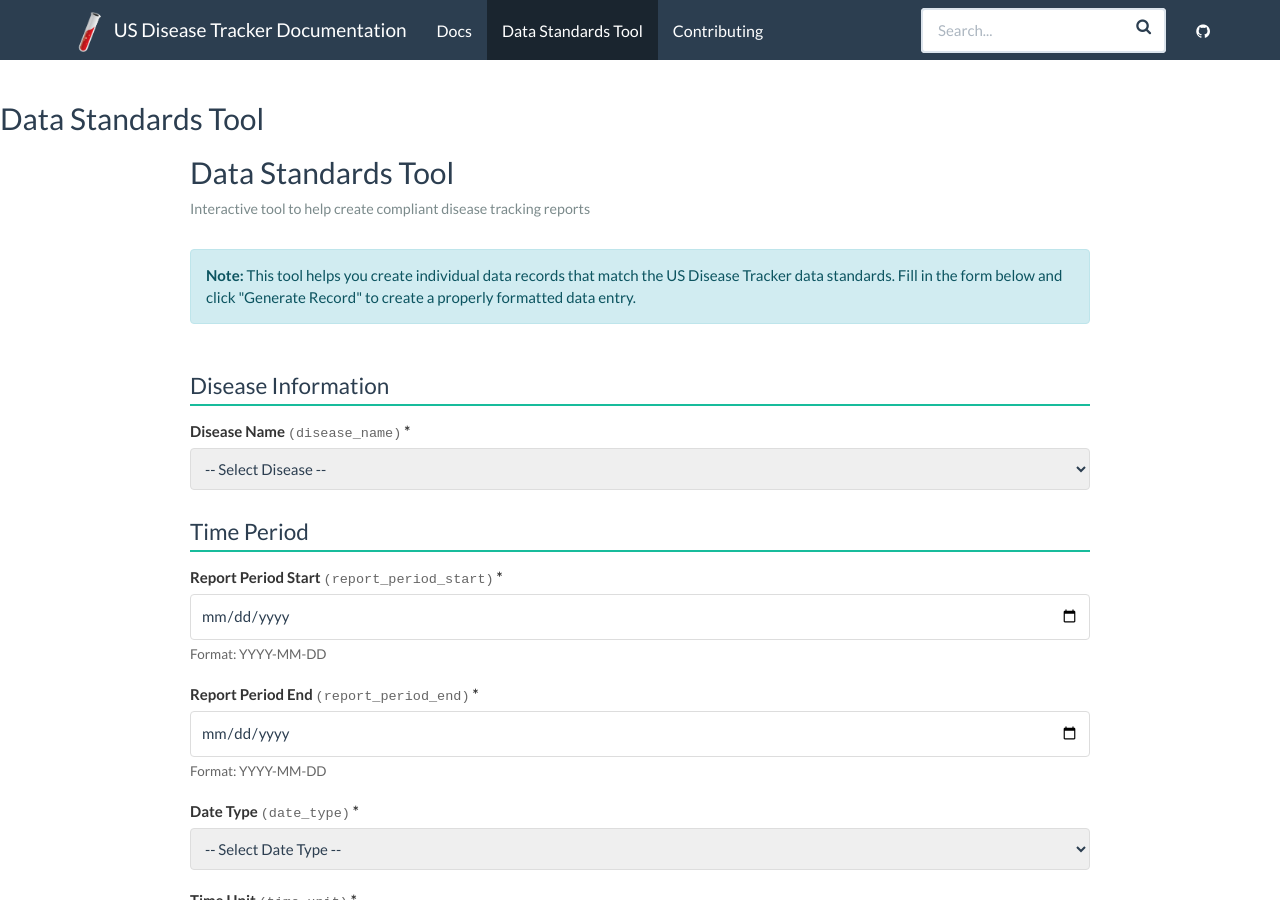
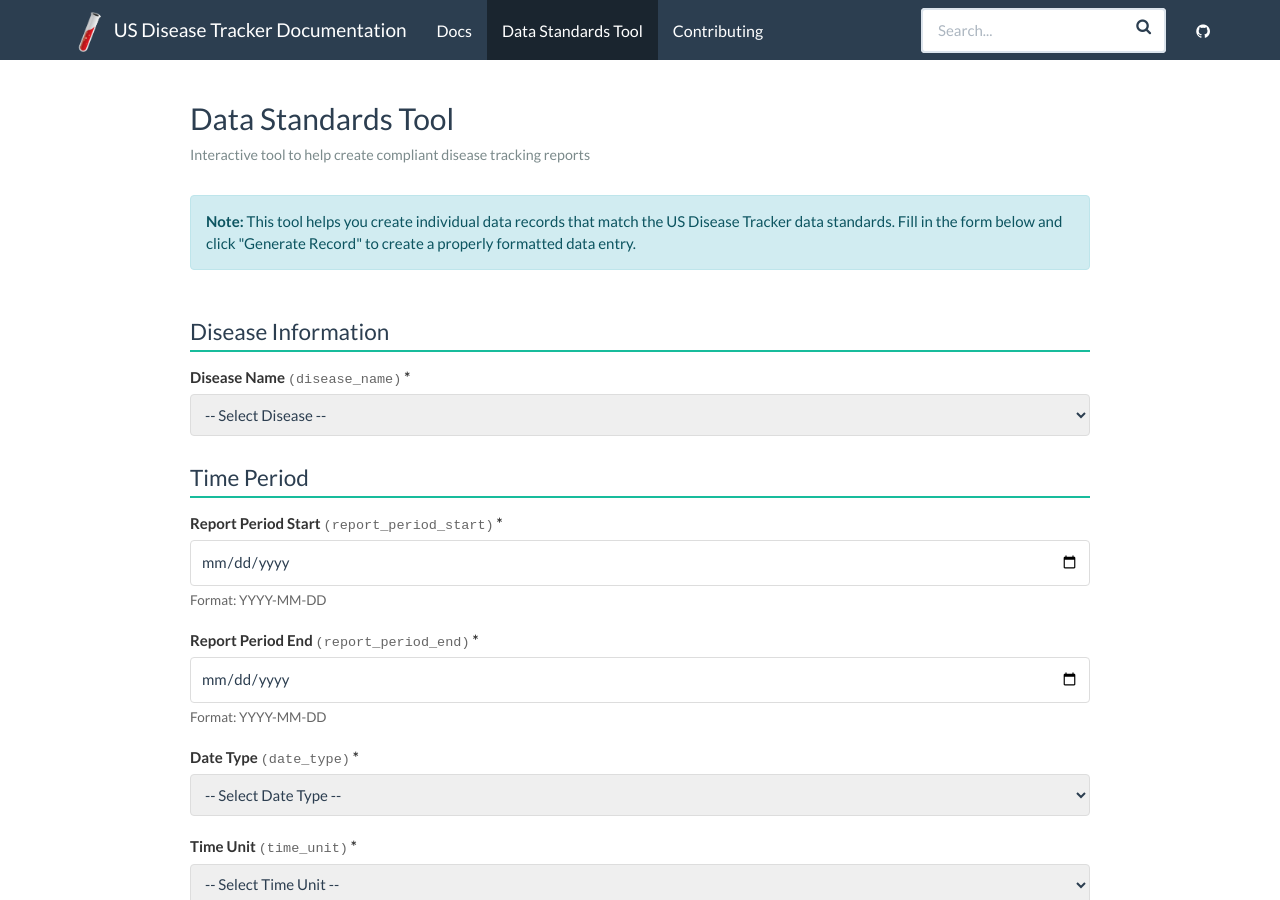
Before and after one commit to USDiseaseTracker/USDiseaseTracker-Docs, a Jekyll site: the page built from data-standards-tool.html, in a window 1280 px wide and 900 px high. Built offline with Jekyll 4.4.1, drawn with Linux system fonts in a browser that asks for light colours.

Commit message:
Remove title from data standards tool page

```diff
--- a/data-standards-tool.html
+++ b/data-standards-tool.html
@@ -1,6 +1,5 @@
 ---
 layout: page
-title: Data Standards Tool
 permalink: /data-standards-tool/
 ---
 
```
